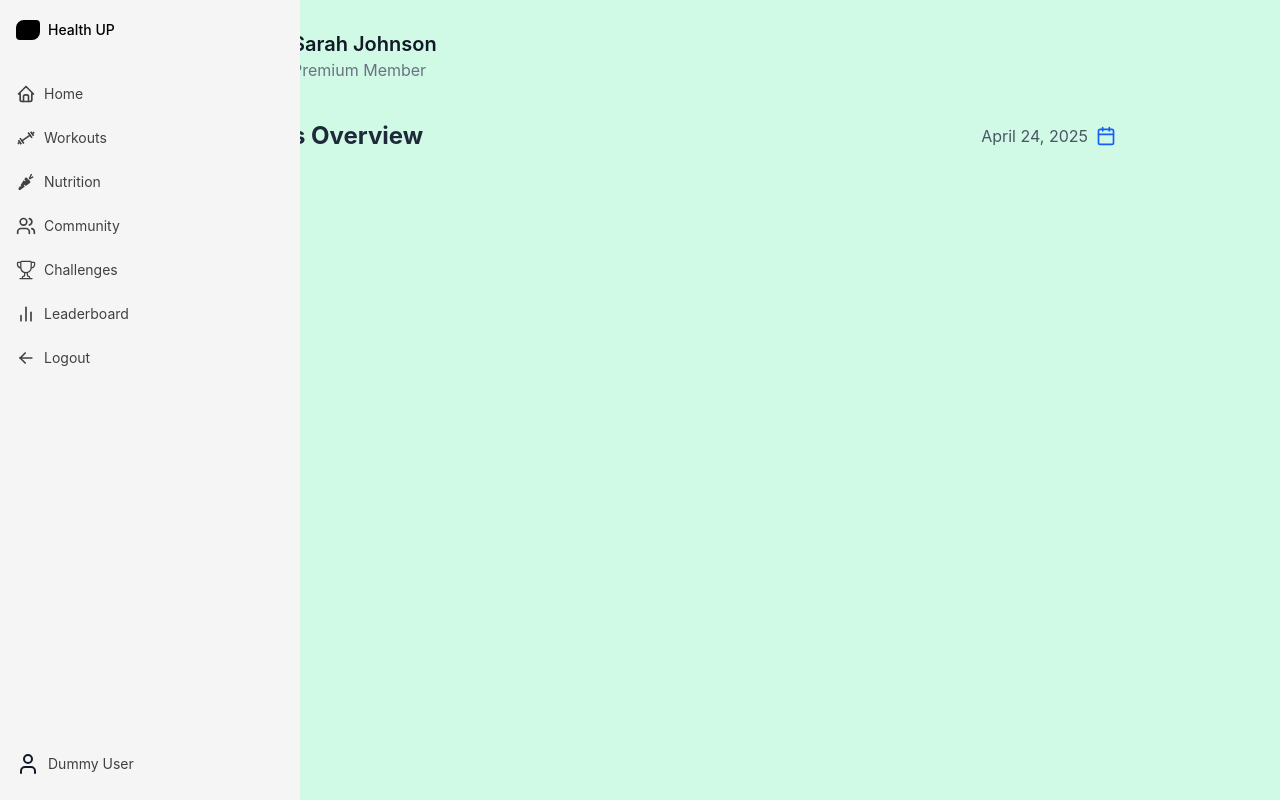
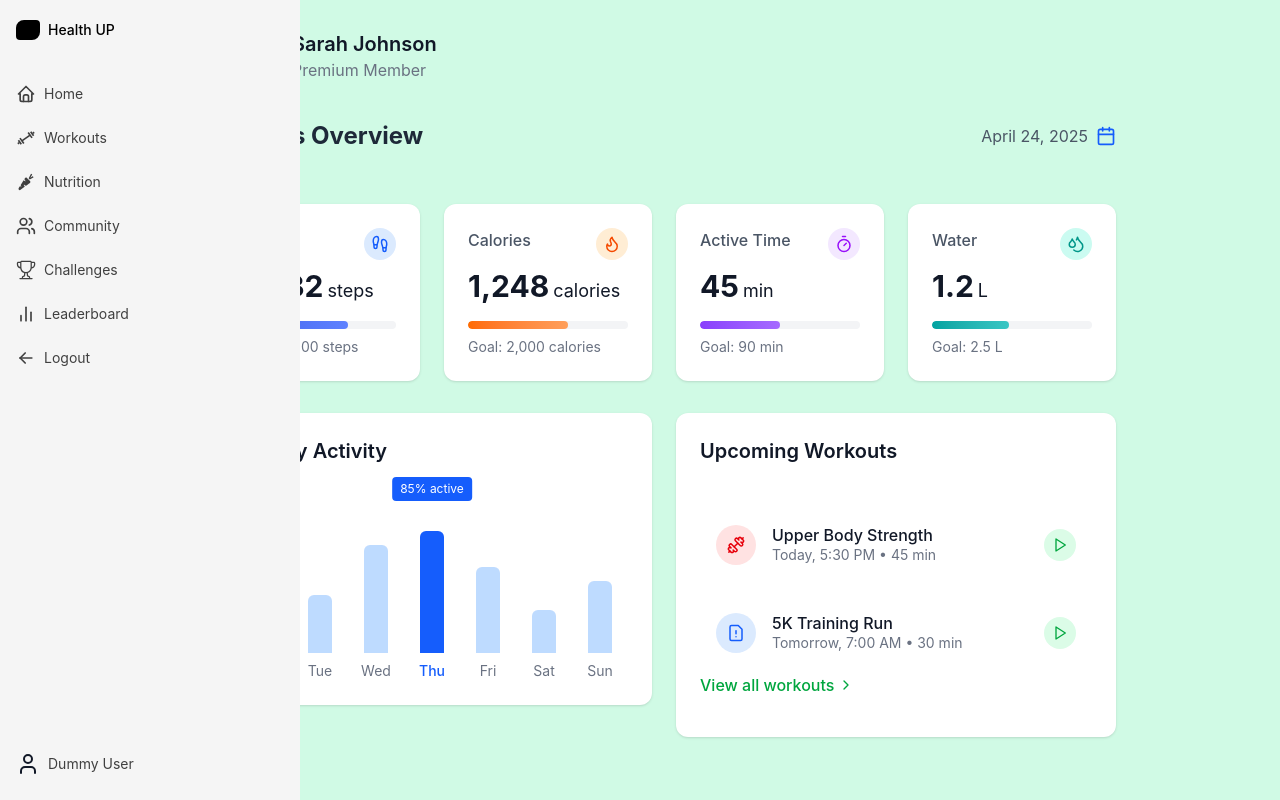
Before and after one commit to Kevish07/Health-UP, a React (Vite) app: page /profile in a window 1280 px wide. Built offline with nearby package versions, Linux system fonts and the light colour scheme; grey boxes are pictures that could not be loaded.

Commit message:
All good

```diff
--- a/src/pages/Dashboard/DashComponents/MetricCard.jsx
+++ b/src/pages/Dashboard/DashComponents/MetricCard.jsx
@@ -42,7 +42,7 @@ const MetricCard = ({ title, value, goalValue, icon, color, unit, index }) => {
 
   return (
     <div
-      className="bg-white p-6 rounded-xl shadow-sm transition-all duration-300 hover:shadow-md relative overflow-hidden opacity-0 translate-y-5 animate-fade-in-up"
+      className="bg-white p-6 rounded-xl shadow-sm transition-all duration-300 hover:shadow-md relative overflow-hidden translate-y-5 animate-fade-in-up"
       style={{ animationDelay: `${index * 150}ms` }}
     >
       <div className="flex justify-between mb-2">
--- a/src/pages/Dashboard/DashComponents/MetricsGrid.jsx
+++ b/src/pages/Dashboard/DashComponents/MetricsGrid.jsx
@@ -39,7 +39,7 @@ const MetricsGrid = () => {
   ];
 
   return (
-    <div className="grid grid-cols-1 md:grid-cols-2 lg:grid-cols-4 gap-6 mb-8">
+    <div className="grid grid-cols-1 md:grid-cols-2 lg:grid-cols-4 gap-6 mb-8 z-111111">
       {metrics.map((metric, index) => (
         <MetricCard
           key={metric.title}
--- a/src/pages/Dashboard/DashComponents/UpcomingWorkouts.jsx
+++ b/src/pages/Dashboard/DashComponents/UpcomingWorkouts.jsx
@@ -22,7 +22,7 @@ const UpcomingWorkouts = () => {
   ];
 
   return (
-    <div className="bg-white p-6 rounded-xl shadow-sm opacity-0 translate-y-5 animate-fade-in-up">
+    <div className="bg-white p-6 rounded-xl shadow-sm translate-y-5 animate-fade-in-up">
       <h2 className="text-xl font-semibold mb-6">Upcoming Workouts</h2>
 
       <div className="space-y-4">
--- a/src/pages/Dashboard/DashComponents/WeeklyActivity.jsx
+++ b/src/pages/Dashboard/DashComponents/WeeklyActivity.jsx
@@ -22,7 +22,7 @@ const WeeklyActivity = () => {
   const activityData = [65, 40, 75, 85, 60, 30, 50];
 
   return (
-    <div className="bg-white p-6 rounded-xl shadow-sm mb-8 opacity-0 translate-y-5 animate-fade-in-up">
+    <div className="bg-white p-6 rounded-xl shadow-sm mb-8 translate-y-5 animate-fade-in-up">
       <h2 className="text-xl font-semibold mb-6">Weekly Activity</h2>
 
       <div className="flex justify-between items-end h-48">
--- a/src/pages/Dashboard/DashComponents/WorkoutItem.jsx
+++ b/src/pages/Dashboard/DashComponents/WorkoutItem.jsx
@@ -4,7 +4,7 @@ import { Play } from "lucide-react";
 const WorkoutItem = ({ icon, title, time, duration, iconBg, index }) => {
   return (
     <div
-      className="flex items-center justify-between p-4 rounded-lg hover:bg-gray-50 transition-all duration-200 workout-item opacity-0 translate-y-5 animate-fade-in-up"
+      className="flex items-center justify-between p-4 rounded-lg hover:bg-gray-50 transition-all duration-200 workout-item translate-y-5 animate-fade-in-up"
       style={{ animationDelay: `${300 + index * 100}ms` }}
     >
       <div className="flex items-center">
```
